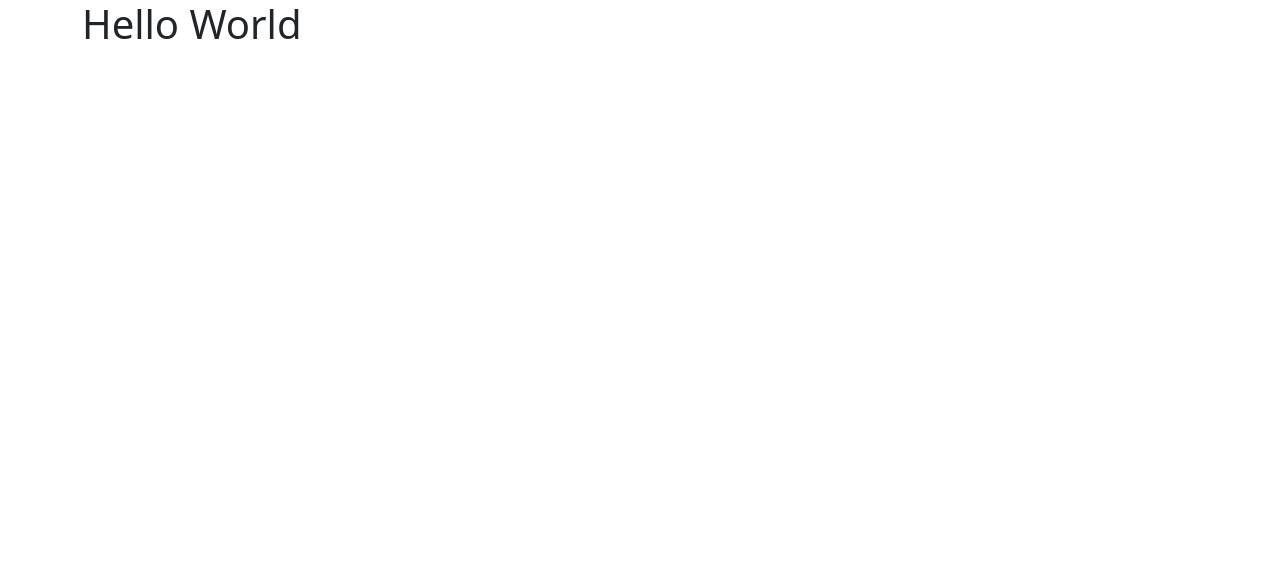
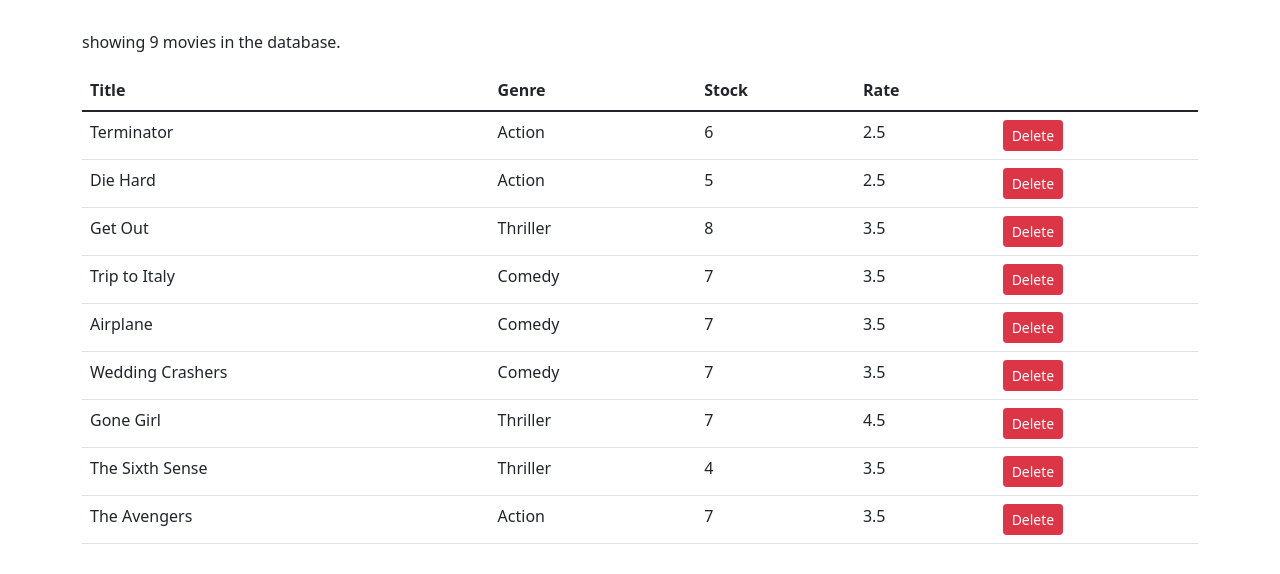
Before and after one commit to rifqyyusuf12/reactJS2, a React (Create React App) app: page / in a window 1280 px wide. Shown: the top 574 px of the page. Built offline with nearby package versions, Linux system fonts and the light colour scheme.

Commit message:
membuat table dari database

```diff
--- a/src/App.js
+++ b/src/App.js
@@ -1,12 +1,13 @@
 import React, { Component } from 'react';
 import './App.css';
+import Movies from './components/movies';
 
 class App extends Component {
 
   render() {
     return (
       <main className='container'>
-        <h1>Hello World</h1>
+        <Movies />
       </main>
     );
   }
--- /dev/null
+++ b/src/components/movies.jsx
@@ -0,0 +1,51 @@
+import React, { Component } from 'react';
+import { getMovies } from '../services/fakeMovieService';
+
+class Movies extends Component {
+    state = {
+        movies: getMovies()
+     }
+
+     handleDelete= (movie) => {
+         const movies = this.state.movies.filter(m => m._id !== movie._id)
+        this.setState({ movies: movies })
+
+     };
+
+    render() {
+
+        if(this.state.movies.length === 0)
+        return <p>there are no movies in the database.</p>
+
+        return (
+            <React.Fragment>
+                <p>showing {this.state.movies.length} movies in the database.</p>
+                <table className="table">
+                    <thead>
+                        <tr>
+                            <th>Title</th>
+                            <th>Genre</th>
+                            <th>Stock</th>
+                            <th>Rate</th>
+                        </tr>
+                    </thead>
+                    <tbody>
+                        {this.state.movies.map(movie => (
+                        <tr key={movie._id}>
+                            <td>{movie.title}</td>
+                            <td>{movie.genre.name}</td>
+                            <td>{movie.numberInStock}</td>
+                            <td>{movie.dailyRentalRate}</td>
+                            <td><button onClick={() => this.handleDelete(movie)} className="btn btn-danger btn-sm">Delete</button></td>
+                        </tr>
+                        ))}
+
+                    </tbody>
+                </table>
+
+            </React.Fragment>
+        );
+    }
+}
+
+export default Movies;
--- a/src/index.css
+++ b/src/index.css
@@ -1,5 +1,6 @@
 body {
   margin: 0;
+  padding:  30px 0 0 0 ;
   font-family: -apple-system, BlinkMacSystemFont, 'Segoe UI', 'Roboto', 'Oxygen',
     'Ubuntu', 'Cantarell', 'Fira Sans', 'Droid Sans', 'Helvetica Neue',
     sans-serif;
```
Also changed, not shown: src/components/common/like.jsx (added, +10 -0 lines).
